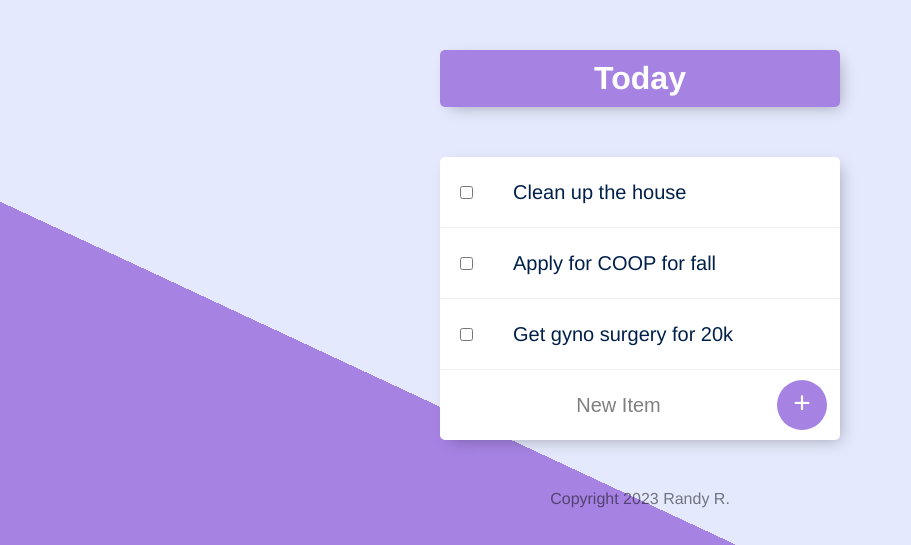
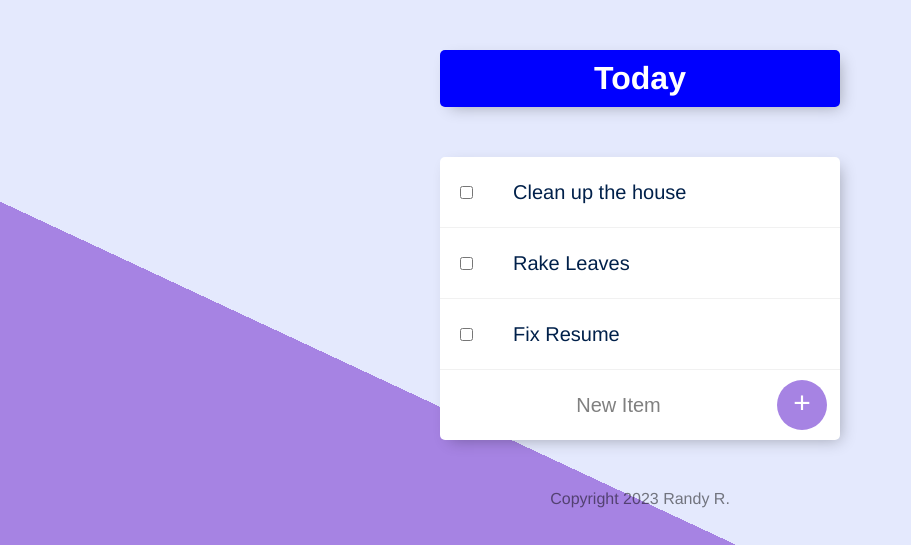
Before and after one commit to Merlins-Conquest/to_do_list, a Node server app: page / in a window 1280 px wide. Shown: the top 545 px of the page, without its empty margins (0-911 px from the left). Run offline with Node 20, Linux system fonts and the light colour scheme; data comes from the database, SQL or seed files in the repository; data that the repository does not hold is empty; some libraries are stand-ins or nearby versions.

Commit message:
fixed starting values

```diff
--- a/app.js
+++ b/app.js
@@ -40,11 +40,11 @@ const item1 = new Item({
 });
 
 const item2 = new Item({
-    name: "Apply for COOP for fall"
+    name: "Rake Leaves"
 });
 
 const item3 = new Item({
-    name: "Get gyno surgery for 20k"
+    name: "Fix Resume"
 });
 
 const defaultItems = [item1,item2,item3];
--- a/public/css/styles.css
+++ b/public/css/styles.css
@@ -19,7 +19,7 @@ h1 {
 }
 
 #heading {
-  background-color: #A683E3;
+  background-color: blue;
   text-align: center;
 }
 
```
